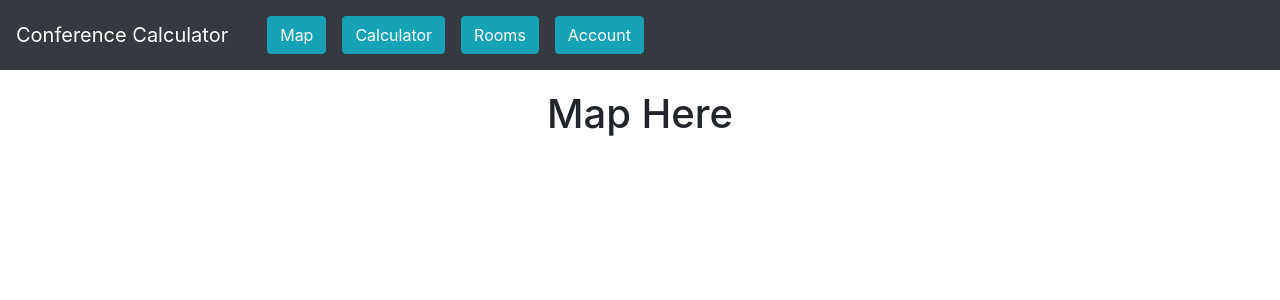
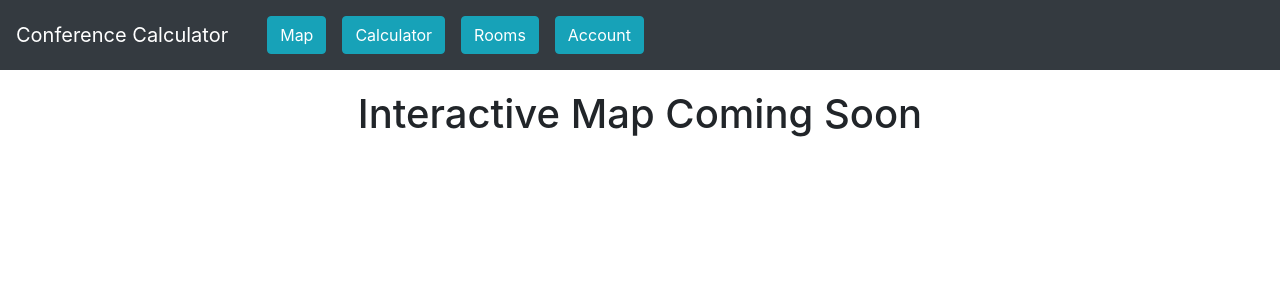
Before and after one commit to tourism9/conferencecalculator, a React (Create React App) app in the folder src/main/frontend/: page /Map in a window 1280 px wide. Shown: the top 300 px of the page. Built offline with nearby package versions, Linux system fonts and the light colour scheme.

Commit message:
Added small messages in the frontend

```diff
--- a/src/main/frontend/src/Pages/Map.js
+++ b/src/main/frontend/src/Pages/Map.js
@@ -10,7 +10,7 @@ class Map extends Component {
         return (
           <div className="Map">
 
-              <h1>Map Here</h1>
+              <h1>Interactive Map Coming Soon</h1>
 
 
 
--- a/src/main/frontend/src/Pages/Rooms.js
+++ b/src/main/frontend/src/Pages/Rooms.js
@@ -146,7 +146,7 @@ class Rooms extends Component {
                                       {
                                      //table component will call both delete and refresh.
                                        }
-           <h1 style={{ "textAlign": "center"}}>
+           <h1 style={{ "textAlign": "center"}}> Click the Rooms for more information
            </h1>
           <Table roomsToRender={this.state.rooms} users={this.state.users} isFetching={this.state.isFetching} deleteRoom={this.deleteRoom.bind(this)} />
 
```
